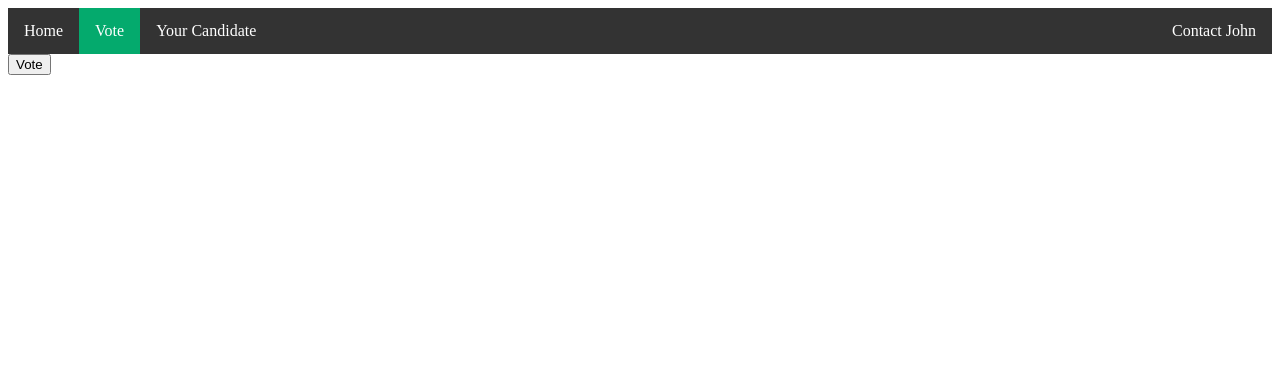
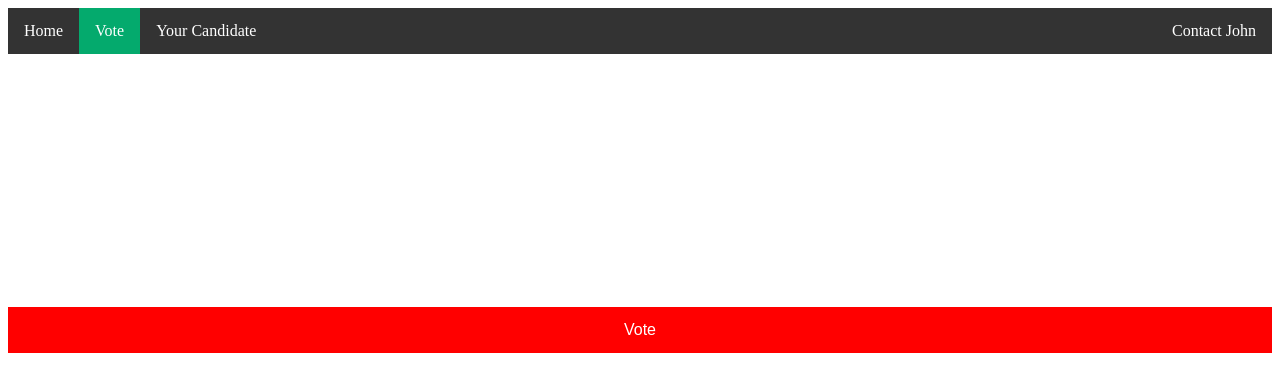
Before and after one commit to DanDL15/john.github.io, a plain HTML site: page Vote.html in a window 1280 px wide. Drawn offline with Linux system fonts and the light colour scheme.

Commit message:
Update johnShiet.css

```diff
--- a/johnShiet.css
+++ b/johnShiet.css
@@ -67,35 +67,26 @@ li a:hover:not(.active) {
 
 
 
-.block {
+.voteButton {
 
   display: block;
-
   width: 100%;
-
   border: none;
-
   background-color: red;
-
   color: white;
-
   padding: 14px 28px;
-
   font-size: 16px;
-
   cursor: pointer;
-
   text-align: center;
-
   transition-duration: 0.4s;
-
   cursor: pointer;
+	margin-top: 20%;
 
 }
 
 
 
-.block:hover {
+.voteButton:hover {
 
   background-color: #ddd;
 
```
